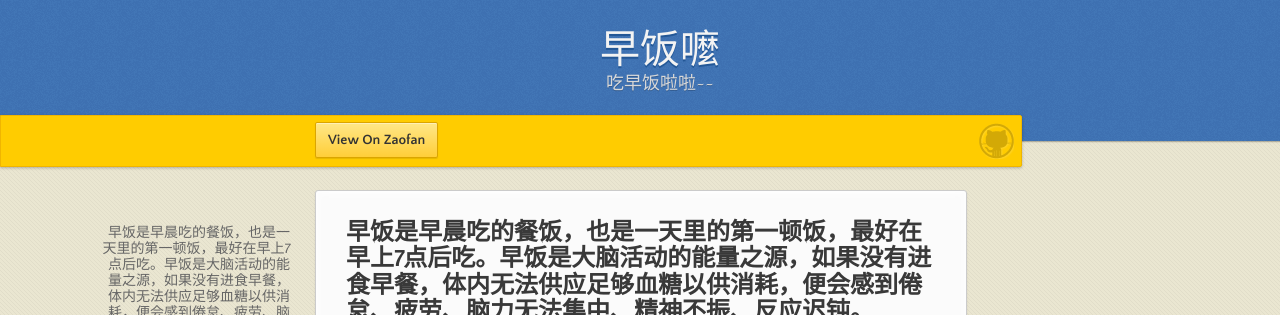
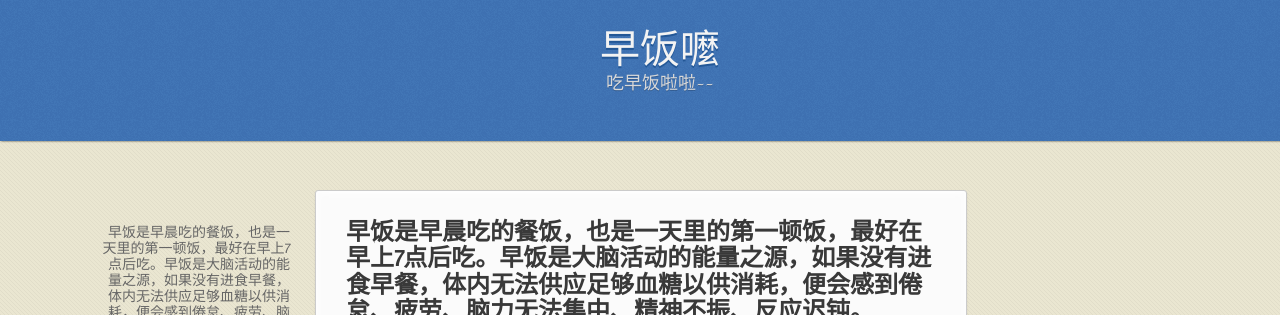
Before and after one commit to jcfgauss/jcfgauss.github.io, a plain HTML site: page index.html in a window 1280 px wide. Shown: the top 315 px of the page. Drawn offline with nearby package versions, Linux system fonts and the light colour scheme.

Commit message:
Update index.html

```diff
--- a/index.html
+++ b/index.html
@@ -21,11 +21,7 @@
         <p>吃早饭啦啦~~</p>
       </header>
 
-      <div id="banner">
-        <span id="logo"></span>
 
-        <a href="https://github.com/jcfgauss" class="button fork"><strong>View On Zaofan</strong></a>
-      </div><!-- end banner -->
 
     <div class="wrapper">
       <nav>
@@ -65,7 +61,7 @@
         <p><small> &copy;@2015 氮磷钾;Thanks <a href="http://www.bdwm.net">未名</a></small></p>
       </footer>
     </div>
-    <!--[if !IE]><script>fixScale(document);</script><![endif]-->
+
 
   </body>
 </html>
```
